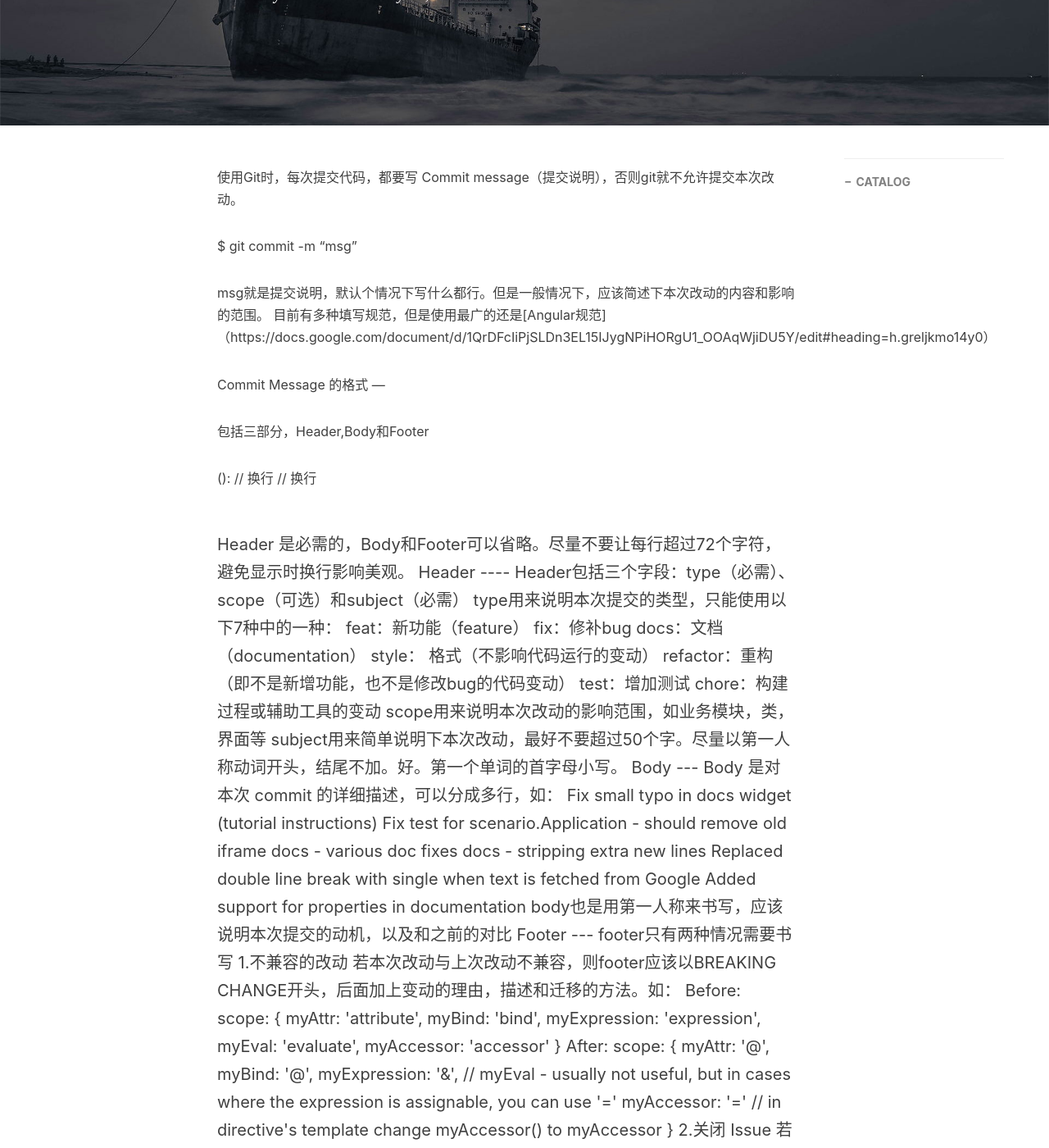
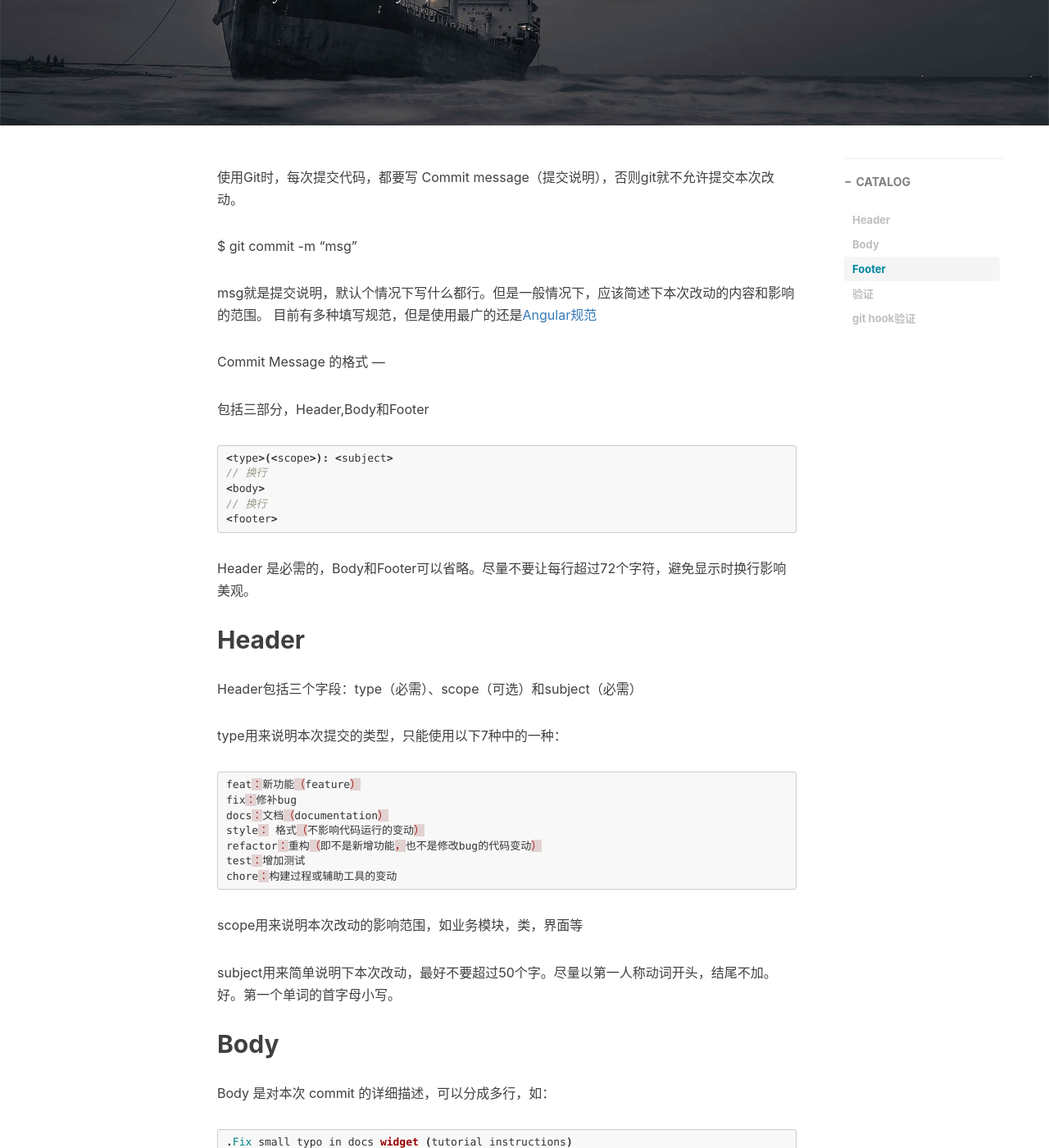
Before and after one commit to StevenDXC/Blog, a Jekyll site: the page built from _posts/2015-01-20-git_commit_msg.md, in a window 1280 px wide and 1400 px high, scrolled down 304 px. Shown: the whole window at 82% size. Built offline with Jekyll 4.4.1, drawn with Linux system fonts in a browser that asks for light colours; nearby versions of some CDN libraries; Markdown is read by kramdown in place of the engine named in the settings; comment, search, counter and statistics services are not loaded; some of the changed text lies outside the part shown.

Commit message:
Update 2015-01-20-git_commit_msg.md

````diff
--- a/_posts/2015-01-20-git_commit_msg.md
+++ b/_posts/2015-01-20-git_commit_msg.md
@@ -14,18 +14,20 @@ tags:
 $ git commit -m "msg"
 
 msg就是提交说明，默认个情况下写什么都行。但是一般情况下，应该简述下本次改动的内容和影响的范围。
-目前有多种填写规范，但是使用最广的还是[Angular规范]（https://docs.google.com/document/d/1QrDFcIiPjSLDn3EL15IJygNPiHORgU1_OOAqWjiDU5Y/edit#heading=h.greljkmo14y0）
+目前有多种填写规范，但是使用最广的还是[Angular规范](https://docs.google.com/document/d/1QrDFcIiPjSLDn3EL15IJygNPiHORgU1_OOAqWjiDU5Y/edit#heading=h.greljkmo14y0)
 
  Commit Message 的格式
  ---
 
  包括三部分，Header,Body和Footer
 
+```java
 <type>(<scope>): <subject>
 // 换行
 <body>
 // 换行
 <footer>
+```
 
 Header 是必需的，Body和Footer可以省略。尽量不要让每行超过72个字符，避免显示时换行影响美观。
 
@@ -36,7 +38,7 @@ Header包括三个字段：type（必需）、scope（可选）和subject（必
 
 type用来说明本次提交的类型，只能使用以下7种中的一种：
 
-
+```java
 feat：新功能（feature）
 fix：修补bug
 docs：文档（documentation）
@@ -44,6 +46,7 @@ style： 格式（不影响代码运行的变动）
 refactor：重构（即不是新增功能，也不是修改bug的代码变动）
 test：增加测试
 chore：构建过程或辅助工具的变动
+```
 
 scope用来说明本次改动的影响范围，如业务模块，类，界面等
 
@@ -55,12 +58,14 @@ Body
 
 Body 是对本次 commit 的详细描述，可以分成多行，如：
 
-Fix small typo in docs widget (tutorial instructions)
-Fix test for scenario.Application - should remove old iframe
-docs - various doc fixes
-docs - stripping extra new lines
-Replaced double line break with single when text is fetched from Google
-Added support for properties in documentation
+```java
+.Fix small typo in docs widget (tutorial instructions)
+.Fix test for scenario.Application - should remove old iframe
+.docs - various doc fixes
+.docs - stripping extra new lines
+.Replaced double line break with single when text is fetched from Google
+.Added support for properties in documentation
+```
 
 body也是用第一人称来书写，应该说明本次提交的动机，以及和之前的对比
 
@@ -74,6 +79,7 @@ footer只有两种情况需要书写
 
 若本次改动与上次改动不兼容，则footer应该以BREAKING CHANGE开头，后面加上变动的理由，描述和迁移的方法。如：
 
+```java
 Before:
 
    scope: {
@@ -93,13 +99,15 @@ Before:
      // myEval - usually not useful, but in cases where the expression is assignable, you can use '='
      myAccessor: '=' // in directive's template change myAccessor() to myAccessor
    }
-
+```
 
 2.关闭 Issue
 
 若本次改动关闭了某个或多个Issue，那应该在footer中加以描述。如：
 
+```java
 Closes #123, #245, #992
+```
 
 特殊状况：
 
@@ -107,9 +115,12 @@ Closes #123, #245, #992
 
 如果当前 commit 用于撤销以前的 commit，则应该以revert:开头，后面跟着被撤销 Commit 的 Header。如;
 
+```java
 revert: feat(view): add 'width' option
 
 This reverts commit 667ecc1654a317a13331b17617d973392f415f02.
+
+```
 
 2.merge branch 和 修改冲突，git 会自动生成 commit msg.忽略就行了
 
````
